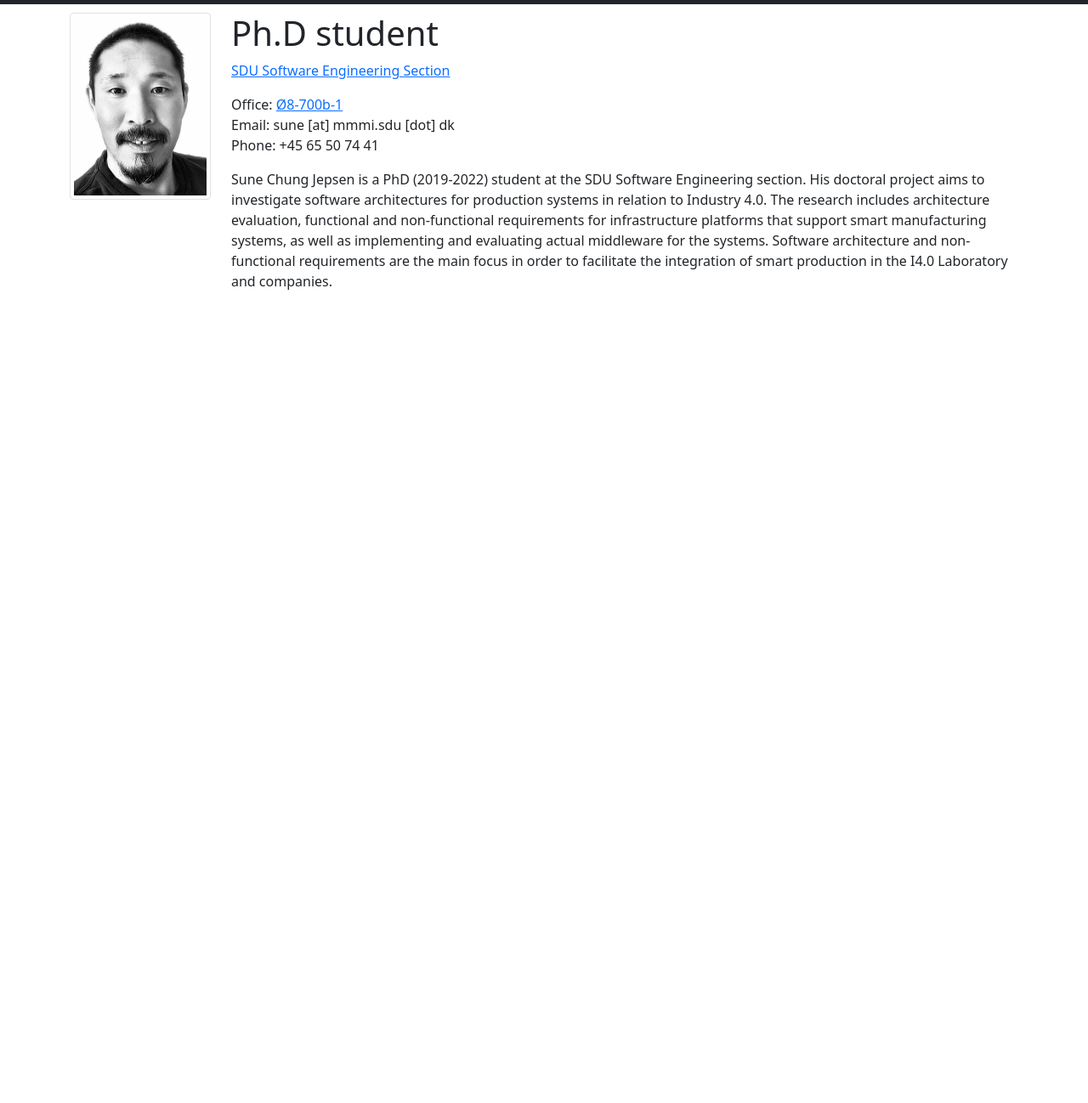
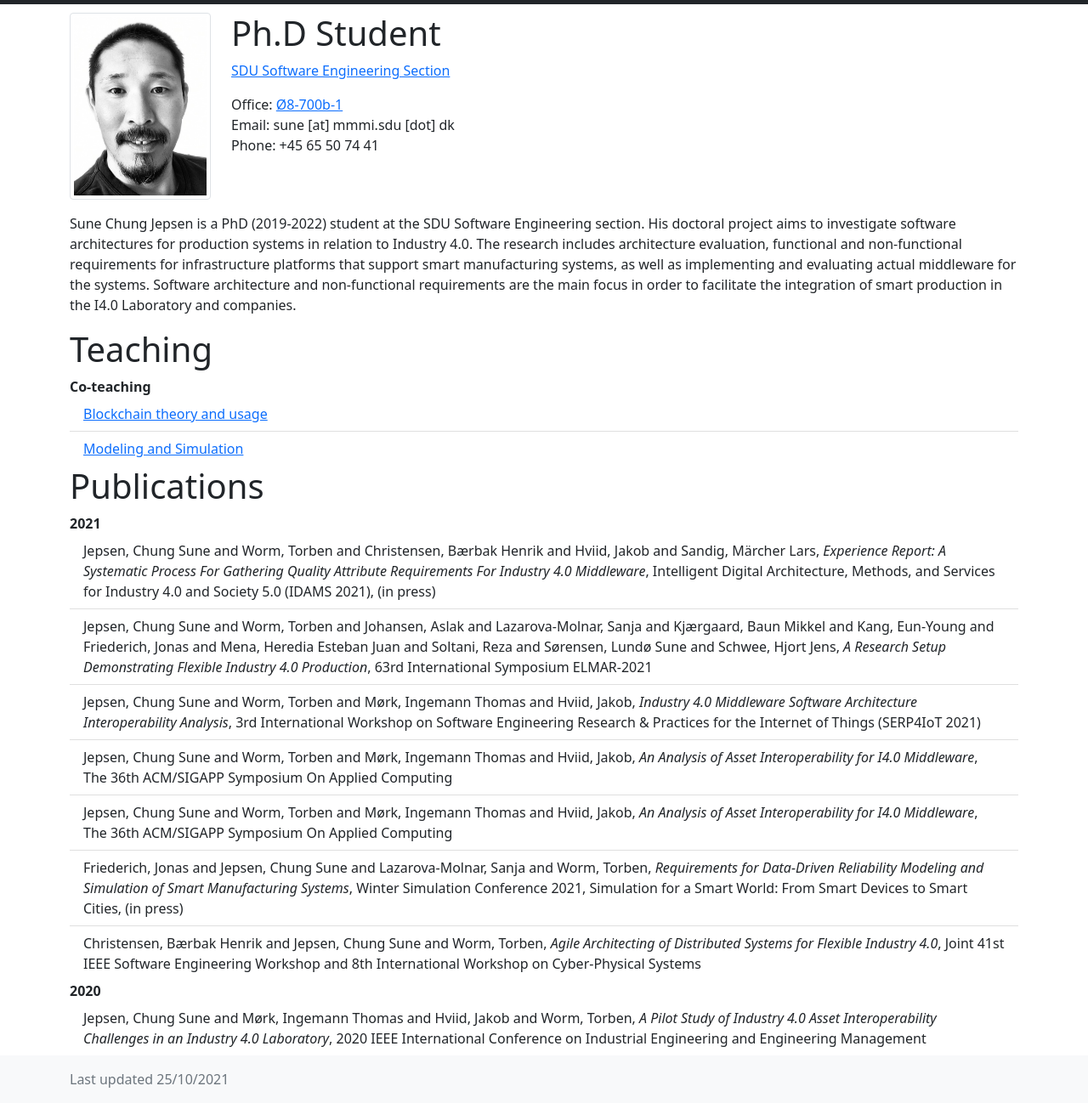
Before and after one commit to SuneJepsen/SuneJepsen.github.io, a plain HTML site: page index.html in a window 1280 px wide. Shown: the part 51-1349 px from the top of the page at 85% size. Before the commit the page ends 800 px from the top, so only its background shows below. Drawn offline with nearby package versions, Linux system fonts and the light colour scheme.

Commit message:
Update webpage

```diff
--- a/index.html
+++ b/index.html
@@ -38,10 +38,60 @@
         <div class="container" >
 
               <div class="row" style="margin-top:10px;">
-                <div class="col-2">
+
+                <div class="col-md-2 col-sm-12">
+                    <img src="graphic/Profile2.PNG" class="img-thumbnail " alt="...">
+                </div>
+                <div class="col-md-10  col-sm-12">
+                    <h1>Ph.D Student</h1>
+                    <a target="_blank" href="https://www.sdu.dk/en/forskning/sdusoftwareengineering">SDU Software Engineering Section</a>
+
+                    <p class="mt-3">
+                         Office: <a target="_blank" href="https://clients.mapsindoors.com/sdu/573f26e4bc1f571b08094312/details/a8e182d8218b43459091d708">Ø8-700b-1</a> </br>
+                         Email: sune [at] mmmi.sdu [dot] dk</br>
+                         Phone: +45 65 50 74 41
+                     </p>
+                </div>
+                <div class="col-12">
+                     <p class="mt-3">
+                        Sune Chung Jepsen is a PhD (2019-2022) student at the SDU Software Engineering section. His doctoral project aims to investigate software architectures for production systems in relation to Industry 4.0. The research includes architecture evaluation, functional and non-functional requirements for infrastructure platforms that support smart manufacturing systems, as well as implementing and evaluating actual middleware for the systems. Software architecture and non-functional requirements are the main focus in order to facilitate the integration of smart production in the I4.0 Laboratory and companies.
+                     </p>
+                </div>
+                <div class="col-12">
+                    <h1>Teaching</h1>
+                    <b>Co-teaching</b>
+                    <ul class="list-group list-group-flush">
+
+                      <li class="list-group-item"><a target="_blank" href="https://odin.sdu.dk/sitecore/index.php?a=fagbesk&id=17109&listid=5014&lang=en">Blockchain theory and usage</a></li>
+                      <li class="list-group-item"><a target="_blank" href="https://odin.sdu.dk/sitecore/index.php?a=fagbesk&id=68438&lang=en">Modeling and Simulation</a></li>
+                    </ul>
+                </div>
+                <div class="col-12">
+                    <h1>Publications</h1>
+                    <b>2021</b>
+                    <ul class="list-group list-group-flush">
+                        <li class="list-group-item">Jepsen, Chung Sune and Worm, Torben and Christensen, Bærbak Henrik and Hviid, Jakob and Sandig, Märcher Lars, <em>Experience Report: A Systematic Process For Gathering Quality Attribute Requirements For Industry 4.0 Middleware</em>, Intelligent Digital Architecture, Methods, and Services for Industry 4.0 and Society 5.0 (IDAMS 2021), (in press)</li>
+                        <li class="list-group-item">Jepsen, Chung Sune and Worm, Torben and Johansen, Aslak and Lazarova-Molnar, Sanja and Kjærgaard, Baun Mikkel and Kang, Eun-Young and Friederich, Jonas and Mena, Heredia Esteban Juan  and Soltani, Reza and Sørensen, Lundø Sune and Schwee, Hjort Jens, <em>A Research Setup Demonstrating Flexible Industry 4.0 Production</em>, 63rd International Symposium ELMAR-2021</li>
+                        <li class="list-group-item">Jepsen, Chung Sune and Worm, Torben and Mørk, Ingemann Thomas and Hviid, Jakob, <em>Industry 4.0 Middleware Software Architecture Interoperability Analysis</em>, 3rd International Workshop on Software Engineering Research & Practices for the Internet of Things (SERP4IoT 2021)</li>
+                        <li class="list-group-item">Jepsen, Chung Sune and Worm, Torben and Mørk, Ingemann Thomas and Hviid, Jakob, <em>An Analysis of Asset Interoperability for I4.0 Middleware</em>, The 36th ACM/SIGAPP Symposium On Applied Computing</li>
+                        <li class="list-group-item">Jepsen, Chung Sune and Worm, Torben and Mørk, Ingemann Thomas and Hviid, Jakob, <em>An Analysis of Asset Interoperability for I4.0 Middleware</em>, The 36th ACM/SIGAPP Symposium On Applied Computing</li>
+                        <li class="list-group-item">Friederich, Jonas and  Jepsen, Chung Sune and Lazarova-Molnar, Sanja and Worm, Torben, <em>Requirements for Data-Driven Reliability Modeling and Simulation of Smart Manufacturing Systems</em>, Winter Simulation Conference 2021,  Simulation for a Smart World: From Smart Devices to Smart Cities, (in press)</li>
+                        <li class="list-group-item">
+                            Christensen, Bærbak Henrik and Jepsen, Chung Sune and Worm, Torben, <em>Agile Architecting of Distributed Systems for Flexible Industry 4.0</em>, Joint 41st IEEE Software Engineering Workshop and 8th International Workshop on Cyber-Physical Systems
+                        </li>
+                      </ul>
+                      <b>2020</b>
+                      <ul class="list-group list-group-flush">
+
+                        <li class="list-group-item">Jepsen, Chung Sune and Mørk, Ingemann Thomas and Hviid, Jakob and Worm, Torben, <em>A Pilot Study of Industry 4.0 Asset Interoperability Challenges in an Industry 4.0 Laboratory</em>, 2020 IEEE International Conference on Industrial Engineering and Engineering Management</li>
+                      </ul>
+                </div>
+
+
+                <!-- <div class="col-2 float-left">
                     <img src="graphic/Profile2.PNG" class="img-thumbnail" alt="...">
                 </div>
-                <div class="col-10">
+                <div class="col-10 float-left">
                     <h1>Ph.D student</h1>
                     <a target="_blank" href="https://www.sdu.dk/en/forskning/sdusoftwareengineering">SDU Software Engineering Section</a>
 
@@ -54,10 +104,13 @@
                      <p class="mt-3">
                         Sune Chung Jepsen is a PhD (2019-2022) student at the SDU Software Engineering section. His doctoral project aims to investigate software architectures for production systems in relation to Industry 4.0. The research includes architecture evaluation, functional and non-functional requirements for infrastructure platforms that support smart manufacturing systems, as well as implementing and evaluating actual middleware for the systems. Software architecture and non-functional requirements are the main focus in order to facilitate the integration of smart production in the I4.0 Laboratory and companies.
                      </p>
-                </div>
+                </div> -->
 
               </div>
         </div>
+        <footer class="footer mt-auto py-3 bg-light">
+            <div class="container"><span class="text-muted">Last updated 25/10/2021 </span></div>
+            </footer>
         <!-- Bootstrap core JS-->
         <script src="https://cdn.jsdelivr.net/npm/bootstrap@5.1.3/dist/js/bootstrap.bundle.min.js"></script>
         <!-- Core theme JS-->
```
